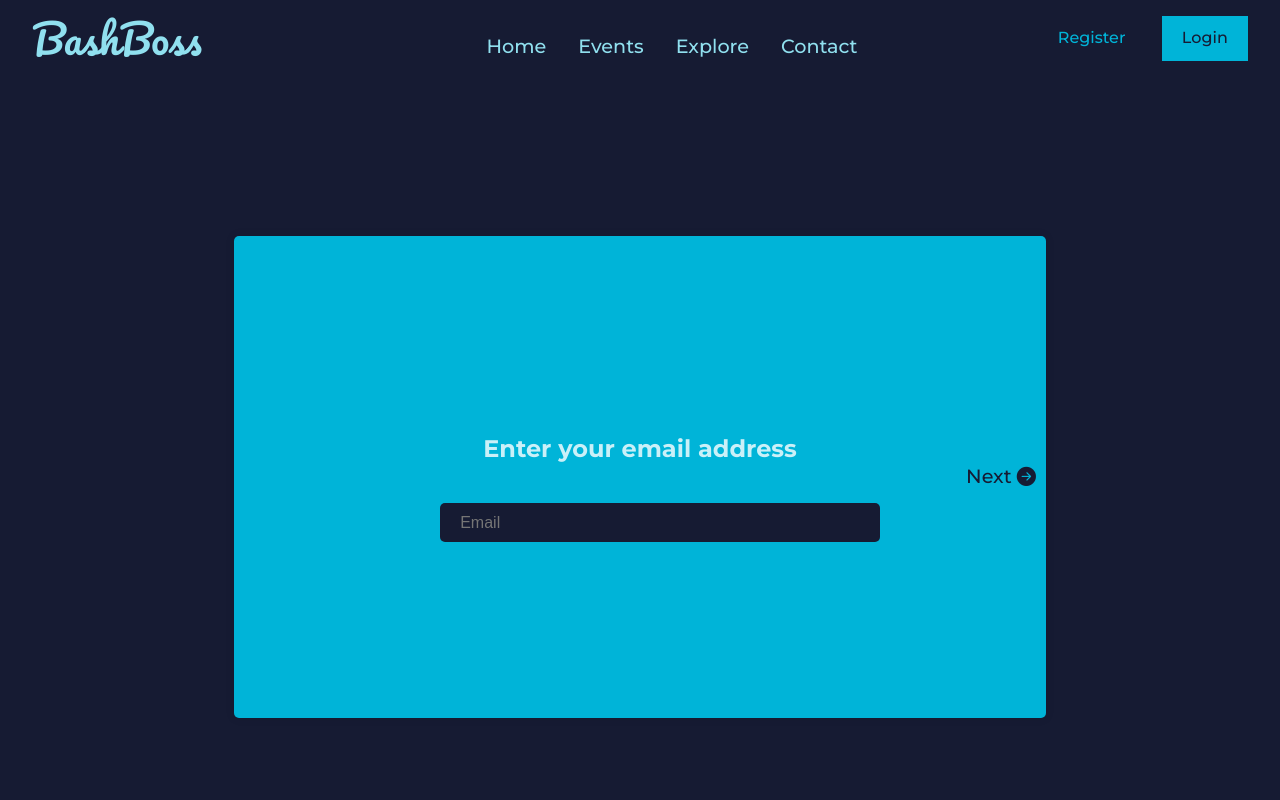
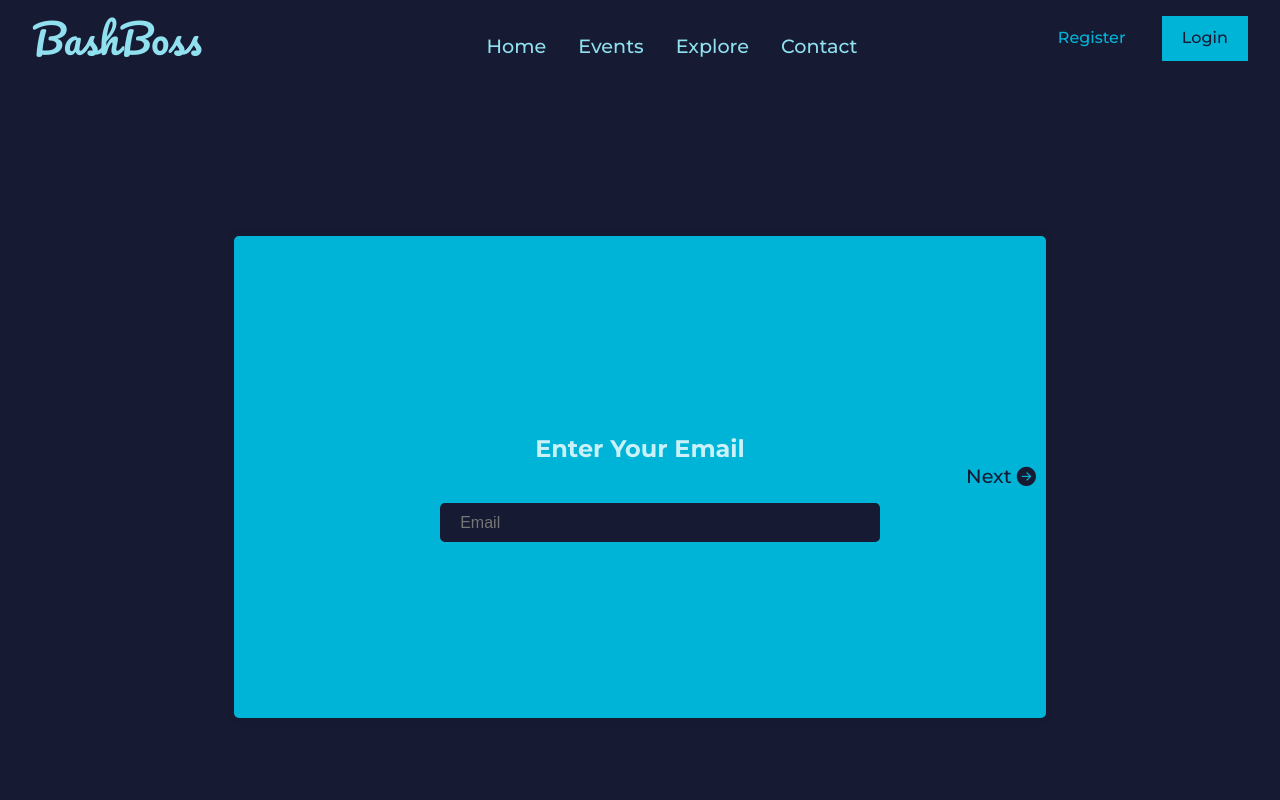
Before and after one commit to CSCI-P465-565-Project-Group-12/Frontend, a React (Vite) app: page /password-reset in a window 1280 px wide. Shown: the top 800 px of the page. Built offline with nearby package versions, Linux system fonts and the light colour scheme.

Commit message:
ts bug fix

```diff
--- a/src/pages/PasswordResetPage/PasswordResetPage.tsx
+++ b/src/pages/PasswordResetPage/PasswordResetPage.tsx
@@ -1,15 +1,15 @@
 import Navbar from "../../componets/UI/Navbar/Navbar";
 import Footer from "../../componets/UI/Footer/Footer";
 import "./PasswordResetPage.css";
-import { useState } from "react";
+// import { useState } from "react";
 const PasswordResetPage = () => {
-  const [heading, setHeading] = useState("Enter your email address");
+  // const [heading, setHeading] = useState("Enter your email address");
   return (
     <>
       <Navbar />
       <div className="password-reset-page-container">
         <div className="password-reset-container">
-          <h2>{heading}</h2>
+          <h2>Enter Your Email</h2>
           <div className="email-input">
             <input type="text" placeholder="Email" />
           </div>
```
